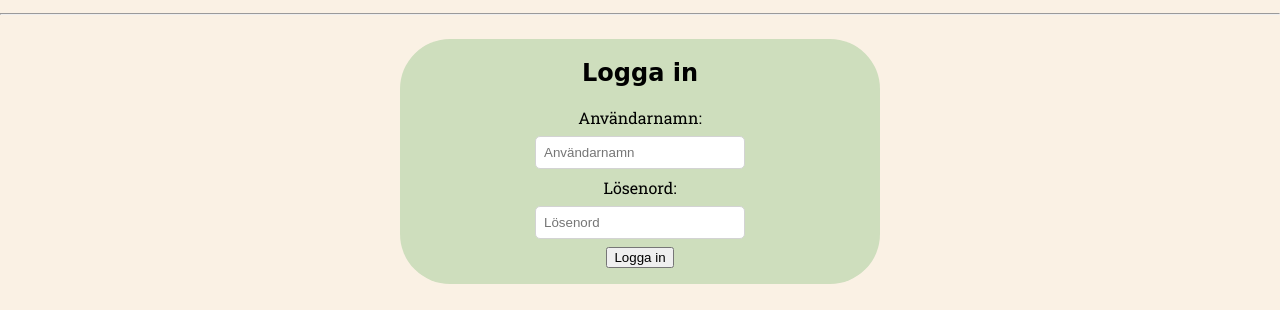
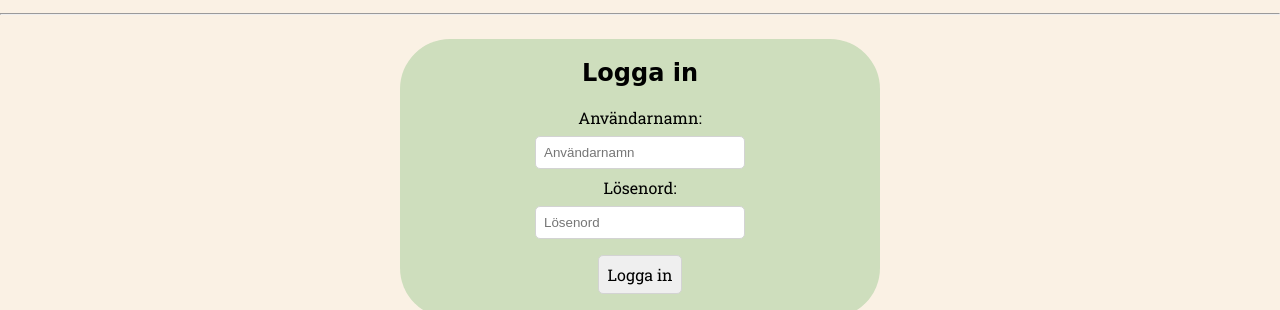
Before and after one commit to MiFyr/inloggningssida, a plain HTML site: page index.html in a window 1280 px wide. Shown: the part 466-776 px from the top of the page. Drawn offline with Linux system fonts and the light colour scheme; a web font is replaced by a local one.

Commit message:
button style

```diff
--- a/index.html
+++ b/index.html
@@ -37,7 +37,7 @@
           name="password"
           placeholder="Lösenord"
         />
-        <button>Logga in</button>
+        <button id="login-btn">Logga in</button>
       </div>
       <div class="content-card img-card">
         <img
--- a/style.css
+++ b/style.css
@@ -58,7 +58,18 @@ input {
   outline: none;
 }
 
-.content-card {
+#login-btn {
+  border: 1px solid lightgray;
+  padding: 0.5rem;
+  margin: 0.5rem;
+  border-radius: 5px;
+  font-family: "Roboto Slab", serif;
+  font-size: 1rem;
+  cursor: pointer;
+}
+
+#login-btn:hover {
+  background-color: #9eb384;
 }
 
 footer {
```
